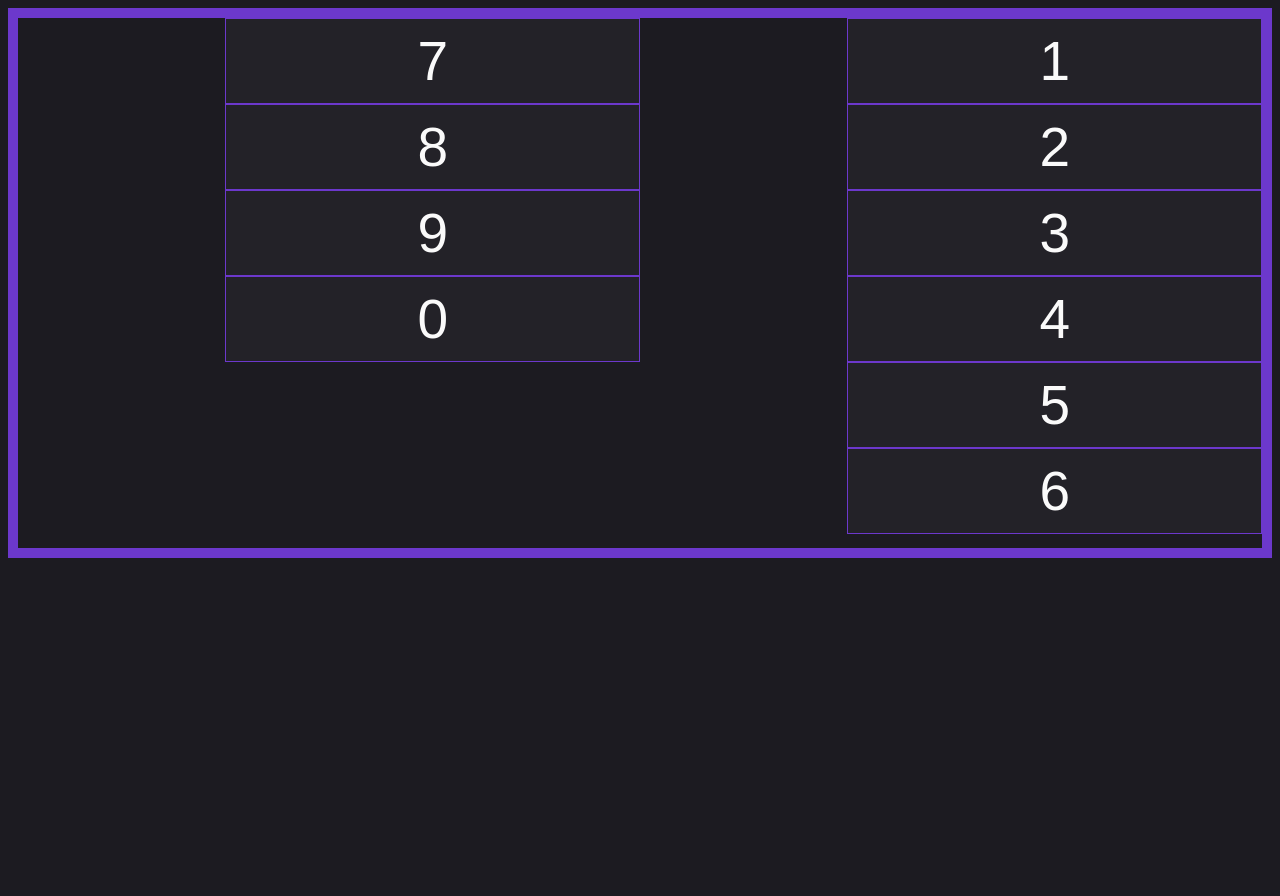
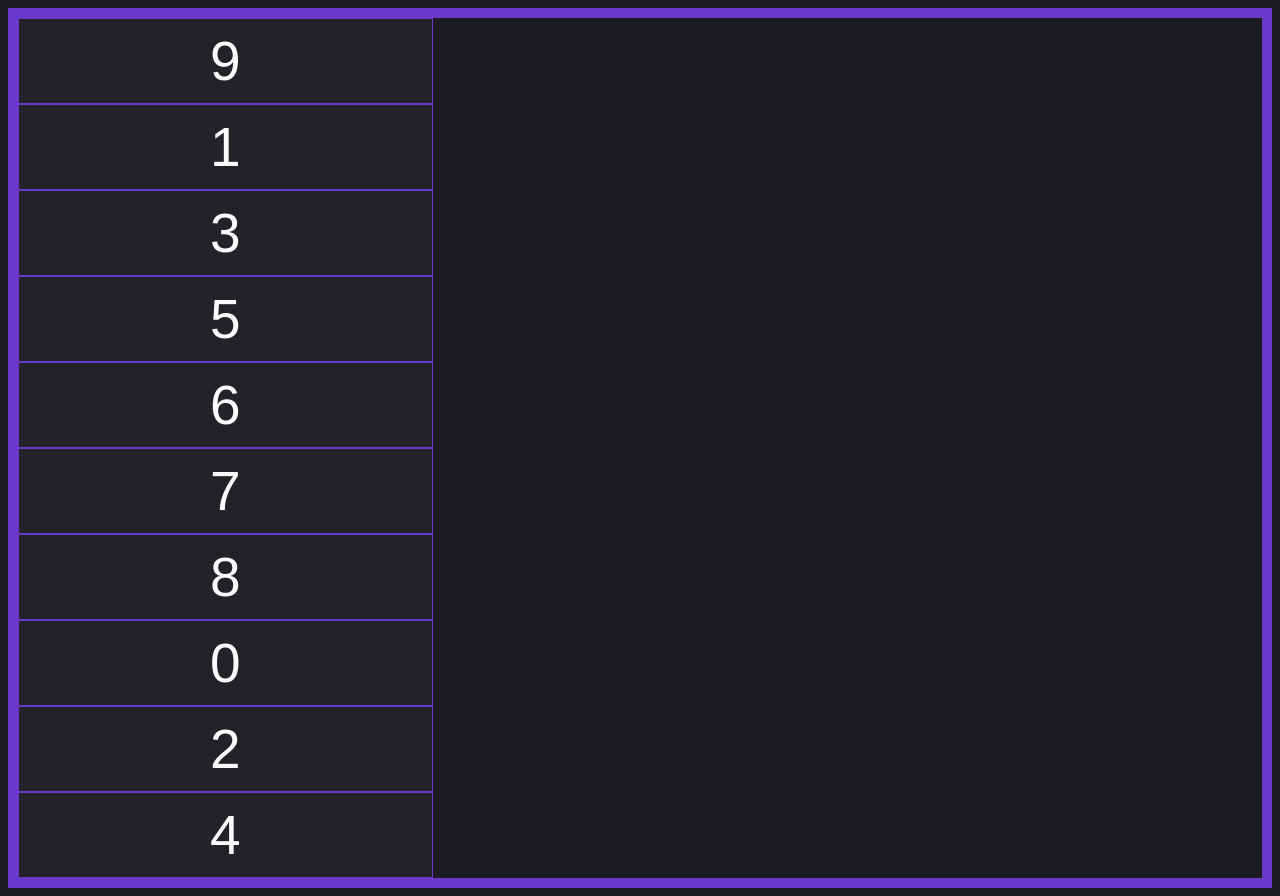
Before and after one commit to sheuchyk/1-mini-flexbox-1, a plain HTML site: page index.html in a window 1280 px wide. Before the commit the page ends 800 px from the top, so only its background shows below. Drawn offline with Linux system fonts and the light colour scheme.

Commit message:
Порядок элементов

```diff
--- a/index.css
+++ b/index.css
@@ -12,9 +12,8 @@ body {
 .container {
 	border: 10px solid #6c38cc;
 	display: flex;
-	height: 550px;
 	flex-direction: column;
-	flex-wrap: wrap-reverse;
+	flex-wrap: wrap;
 }
 
 .item {
@@ -24,3 +23,15 @@ body {
 	width: calc(100% / 3);
 	padding: 10px;
 }
+
+.item9 {
+	order: -1;
+}
+
+.item2 {
+	order: 1;
+}
+
+.item4 {
+	order: 2;
+}
```
